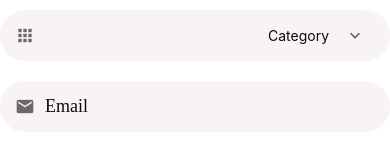
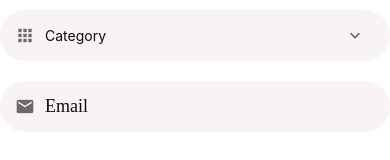
Before and after one commit to Richard-Harvey-UCSD/DoneWithIt, a React Native app: screen / in a window 390 px wide. Shown: the top 160 px of the page. Built offline with nearby package versions, Linux system fonts and the light colour scheme.

Commit message:
Showing Picker Items

```diff
--- a/App.js
+++ b/App.js
@@ -16,6 +16,7 @@
 
 import AccountScreen from "./app/screens/AccountScreen";
 import AppButton from "./app/components/AppButton";
+import AppPicker from './app/components/AppPicker';
 // import AppText from './app/components/AppText/AppText';
 import AppText from "./app/components/AppText";
 import AppTextInput from "./app/components/AppTextInput";
@@ -28,7 +29,12 @@
 import Screen from "./app/components/Screen";
 import ViewImageScreen from "./app/screens/ViewImageScreen";
 import WelcomeScreen from "./app/screens/WelcomeScreen";
-import AppPicker from './app/components/AppPicker';
+
+const categories = [
+  { label: 'Furniture', value: 1 },
+  { label: 'Clothing', value: 2 },
+  { label: 'Cameras', value: 3 },
+];
 
 export default function App() {
   const [firstName, setFirstName] = useState("");
@@ -45,7 +51,7 @@
       /> */}
 
       {/* <StatusBar hidden={false} backgroundColor='black' /> */}
-      <AppPicker icon='apps' placeholder='Category' />
+      <AppPicker items={categories} icon='apps' placeholder='Category' />
       <AppTextInput icon='email' placeholder='Email' />
 
       {/* <Text>{firstName}</Text>
--- a/app/components/AppPicker.js
+++ b/app/components/AppPicker.js
@@ -1,19 +1,20 @@
 import React, { useState } from 'react';
-import { Button, Modal, Platform, StyleSheet, TextInput, TouchableWithoutFeedback, View } from 'react-native';
+import { Button, FlatList, Modal, Platform, StyleSheet, TextInput, TouchableWithoutFeedback, View } from 'react-native';
 import { MaterialCommunityIcons } from '@expo/vector-icons';
 
 import AppText from './AppText';
 import colors from '../config/colors';
 import defaultStyles from '../config/styles';
 import Screen from './Screen';
+import PickerItem from './PickerItem';
 
-function AppPicker({ icon, placeholder, ...otherProps }) {
+function AppPicker({ icon, items, placeholder, ...otherProps }) {
   // console.log(icon);
   const [modalVisible, setModalVisible] = useState(false);
 
   return (
     <>
-      <TouchableWithoutFeedback onPress={console.log('pressed')}>
+      <TouchableWithoutFeedback onPress={() => setModalVisible(true)}>
         < View style={styles.container} >
           {icon &&
             <MaterialCommunityIcons
@@ -23,10 +24,10 @@
               style={styles.icon}
             />
           }
-          <TextInput
+          {/* <TextInput
             style={defaultStyles.text}
             {...otherProps}
-          />
+          /> */}
           <AppText
             style={styles.text}
           >
@@ -43,6 +44,16 @@
       <Modal visible={modalVisible} animationType='slide'>
         <Screen>
           <Button title='Close' onPress={() => setModalVisible(false)} />
+          <FlatList
+            data={items}
+            keyExtractor={item => item.value.toString()}
+            renderItem={({ item }) =>
+              <PickerItem
+                label={item.label}
+                onPress={() => console.log(item)}
+              />
+            }
+          />
         </Screen>
       </Modal>
     </>
@@ -60,7 +71,8 @@
     width: '100%',
   },
   icon: {
-    marginRight: Platform.OS === 'android' ? -10 : 10,
+    // marginRight: Platform.OS === 'android' ? -10 : 10,
+    marginRight: 10,
   },
   text: {
     flex: 1,
--- /dev/null
+++ b/app/components/PickerItem.js
@@ -0,0 +1,20 @@
+import React from 'react';
+import { StyleSheet, TouchableOpacity } from 'react-native';
+
+import AppText from './AppText';
+
+function PickerItem({ label, onPress }) {
+  return (
+    <TouchableOpacity onPress={onPress}>
+      <AppText style={styles.text}>{label}</AppText>
+    </TouchableOpacity>
+  );
+}
+
+const styles = StyleSheet.create({
+  text: {
+    padding: 20
+  }
+});
+
+export default PickerItem;
--- a/app/config/styles.js
+++ b/app/config/styles.js
@@ -3,6 +3,7 @@
 import colors from './colors';
 
 export default {
+  colors,
   text: {
     color: colors.dark,
     fontSize: 18,
```
